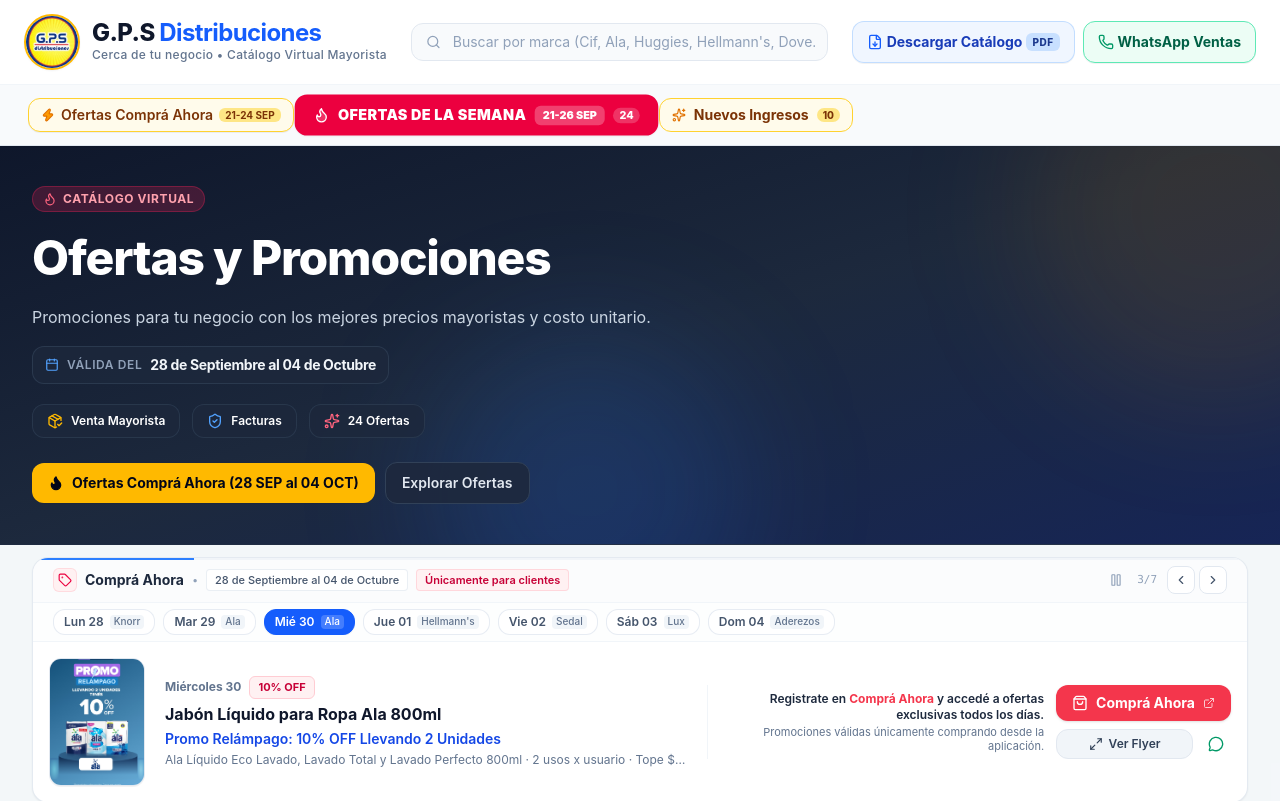
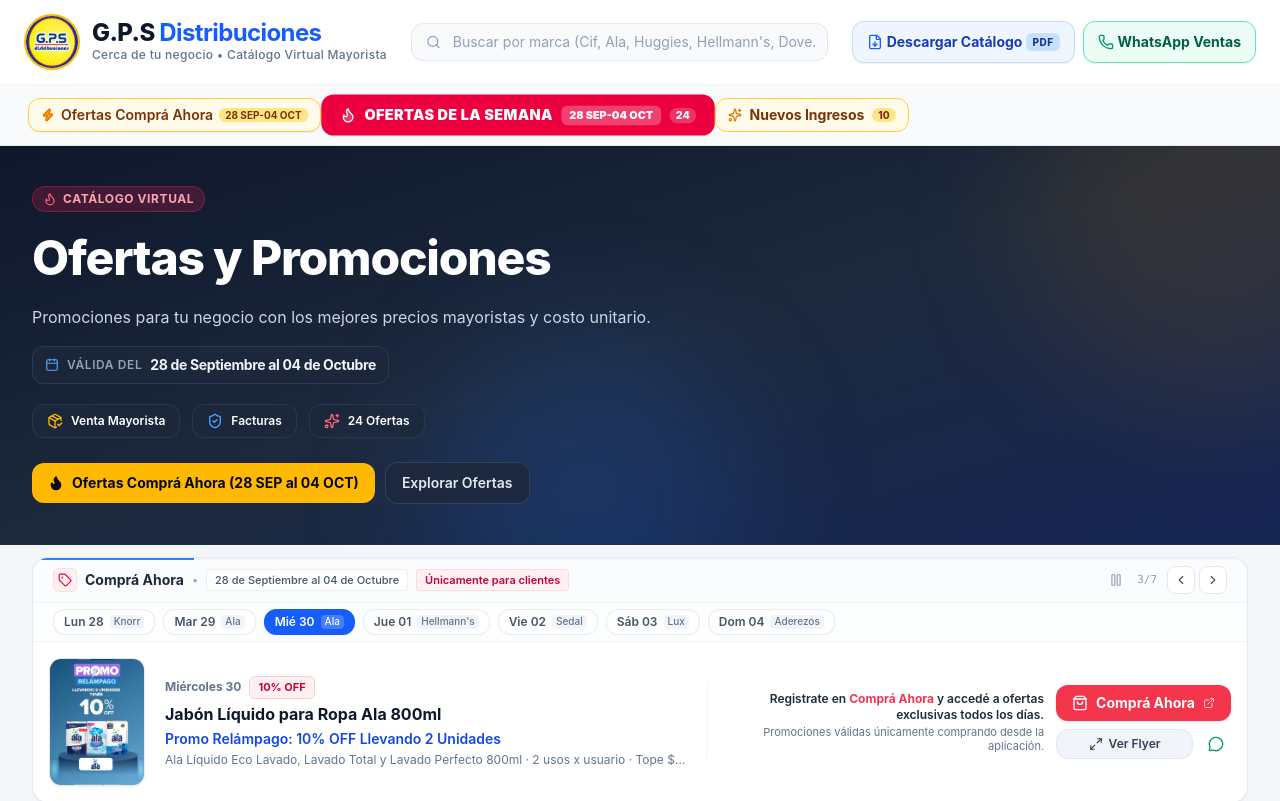
Before and after one commit to maxip123/gpsDistribuidora, a React (Vite) app: page / in a window 1280 px wide. Shown: the top 801 px of the page. Built offline with nearby package versions, Linux system fonts and the light colour scheme.

Commit message:
fechas fix

```diff
--- a/src/components/Navbar.jsx
+++ b/src/components/Navbar.jsx
@@ -265,7 +265,7 @@ export default function Navbar({
               <Zap className="w-3.5 h-3.5 text-amber-600 fill-amber-500 shrink-0" />
               <span>Ofertas Comprá Ahora</span>
               <span className="text-[10px] font-bold uppercase px-1.5 py-0.2 rounded-md bg-amber-200 text-amber-900">
-                21-24 SEP
+                28 SEP-04 OCT
               </span>
             </button>
 
@@ -296,7 +296,7 @@ export default function Navbar({
                         ? 'bg-white/25 text-white'
                         : 'bg-rose-200 text-rose-900'
                     }`}>
-                      21-26 SEP
+                      28 SEP-04 OCT
                     </span>
                     <span className={`text-[10px] sm:text-[10.5px] font-extrabold px-1.5 py-0.2 rounded-full shrink-0 ${
                       isSelected
```
